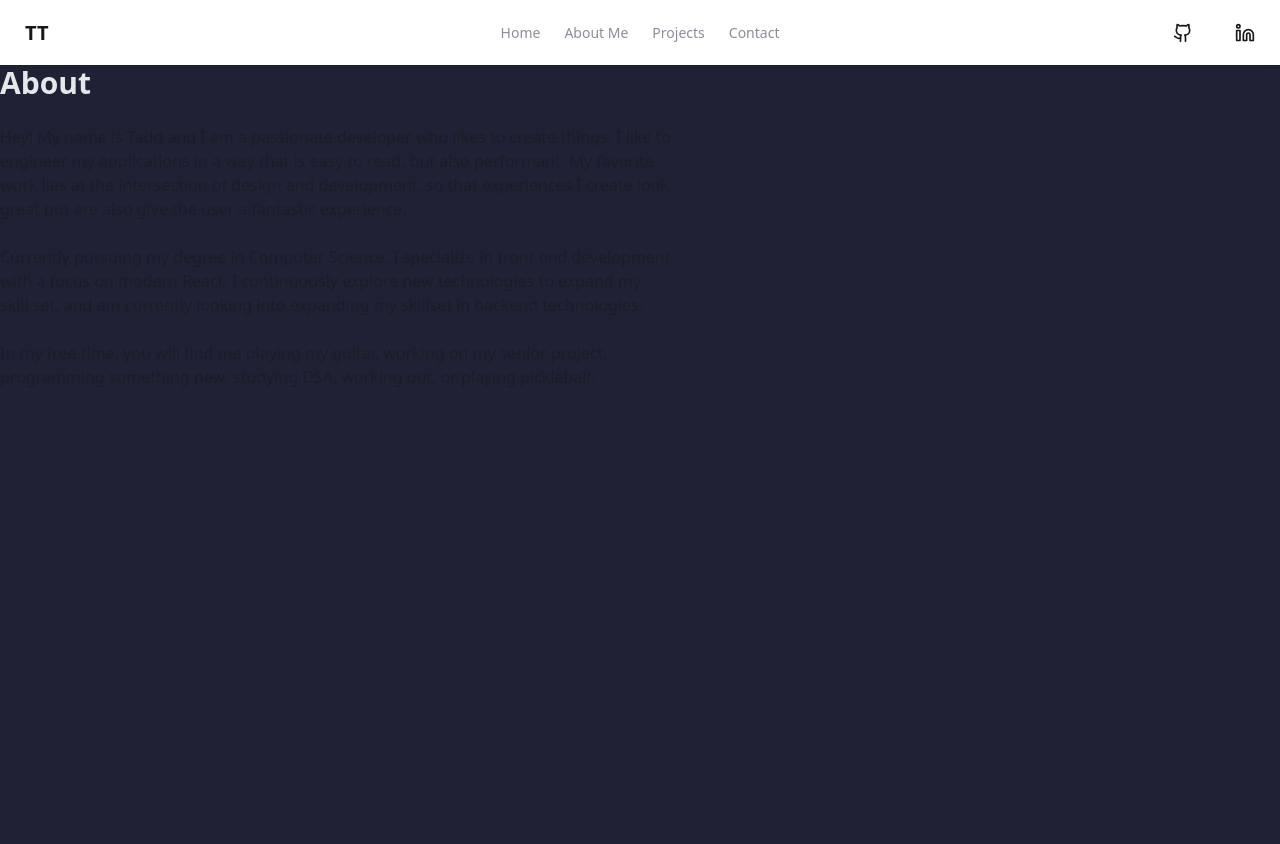
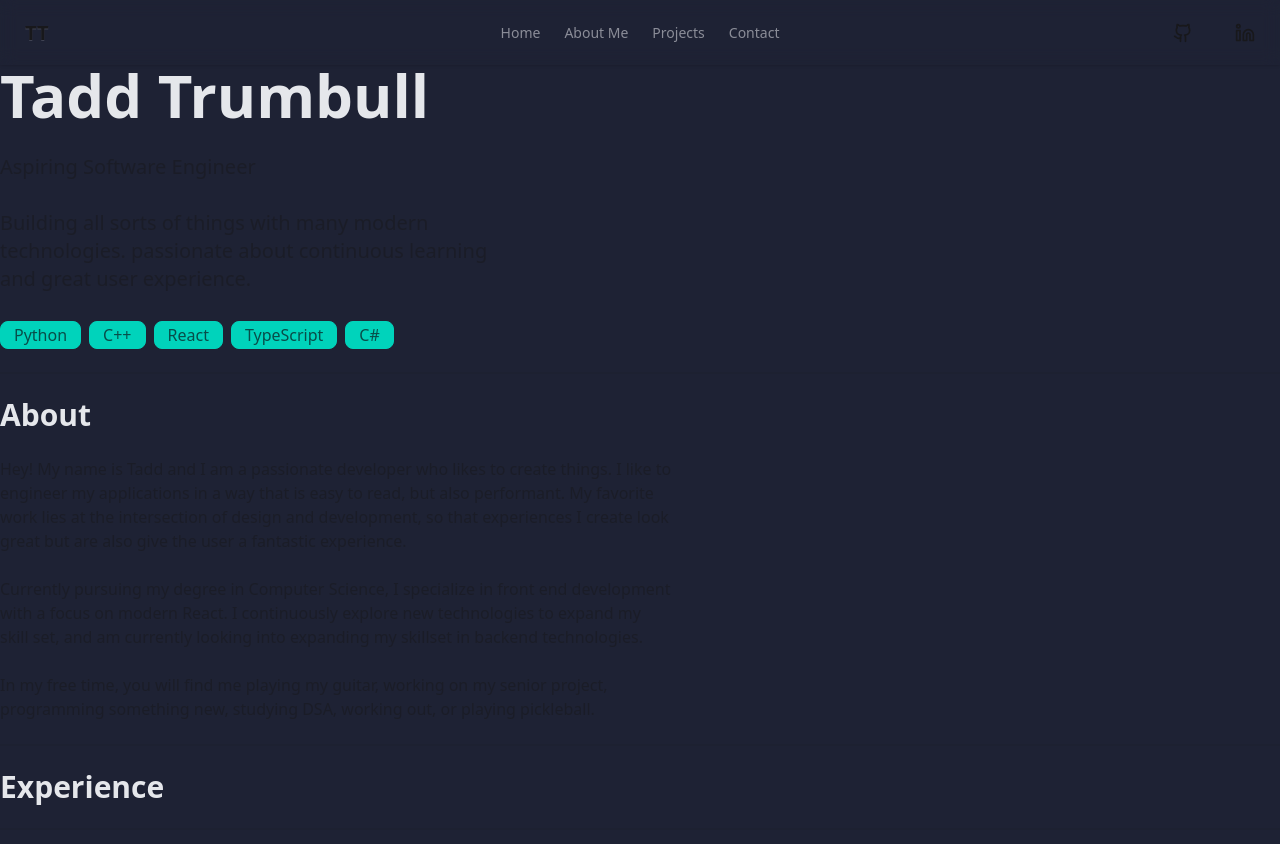
Before and after one commit to taddmtii/portfolio, a React (Vite) app: page / in a window 1280 px wide. Shown: the top 844 px of the page. Before the commit the page ends 800 px from the top, so only its background shows below. Built offline with nearby package versions, Linux system fonts and the light colour scheme.

Commit message:
altered header to blend with background, added Divider, Experience, ExperienceCard, and TerminalCard components.

```diff
--- a/src/App.tsx
+++ b/src/App.tsx
@@ -1,14 +1,22 @@
 import "./App.css";
-import AboutMe from "./components/AboutMe";
 import Header from "./components/Header";
 import { BrowserRouter } from "react-router";
+import { Hero } from "./components/Hero";
+import { Divider } from "./components/Divider";
+import AboutMe from "./components/AboutMe";
+import Experience from "./components/Experience";
 
 function App() {
     return (
         <>
             <BrowserRouter>
                 <Header />
+                <Hero />
+                <Divider />
                 <AboutMe />
+                <Divider />
+                <Experience />
+                <Divider />
             </BrowserRouter>
         </>
     );
--- /dev/null
+++ b/src/components/Divider.tsx
@@ -0,0 +1,3 @@
+export function Divider() {
+    return <div className="divider"></div>;
+}
--- /dev/null
+++ b/src/components/Experience.tsx
@@ -0,0 +1,9 @@
+export default function Experience() {
+    return (
+        <>
+            <div className="flex flex-col">
+                <h1 className="font-bold text-3xl">Experience</h1>
+            </div>
+        </>
+    );
+}
--- /dev/null
+++ b/src/components/ExperienceCard.tsx
@@ -0,0 +1,7 @@
+export default function ExperienceCard() {
+    return (
+        <>
+            <div></div>
+        </>
+    );
+}
--- a/src/components/Header.tsx
+++ b/src/components/Header.tsx
@@ -4,7 +4,7 @@ import { Link } from "react-router";
 export default function Header() {
     return (
         <>
-            <div className="navbar bg-base-100 shadow-sm">
+            <div className="navbar bg-background/80 backdrop-blur-sm shadow-sm">
                 <div className="navbar-start">
                     <Link to="/">
                         <a className="btn btn-ghost text-xl">TT</a>
--- a/src/components/Hero.tsx
+++ b/src/components/Hero.tsx
@@ -1,9 +1,7 @@
 export function Hero() {
     return (
-        <div className="flex flex-col gap-4 w-lg h-lg">
-            <div>
-                <h1 className="font-bold text-6xl">Tadd Trumbull</h1>
-            </div>
+        <div className="flex flex-col gap-7 w-lg h-lg">
+            <h1 className="font-bold text-6xl">Tadd Trumbull</h1>
             <div>
                 <p className="text-xl opacity-50">Aspiring Software Engineer</p>
             </div>
--- /dev/null
+++ b/src/components/TerminalCard.tsx
@@ -0,0 +1,11 @@
+export function TerminalCard() {
+    return (
+        <>
+            <div className="mockup-code bg-primary text-primary-content w-full">
+                <pre>
+                    <code>can be any color!</code>
+                </pre>
+            </div>
+        </>
+    );
+}
```
